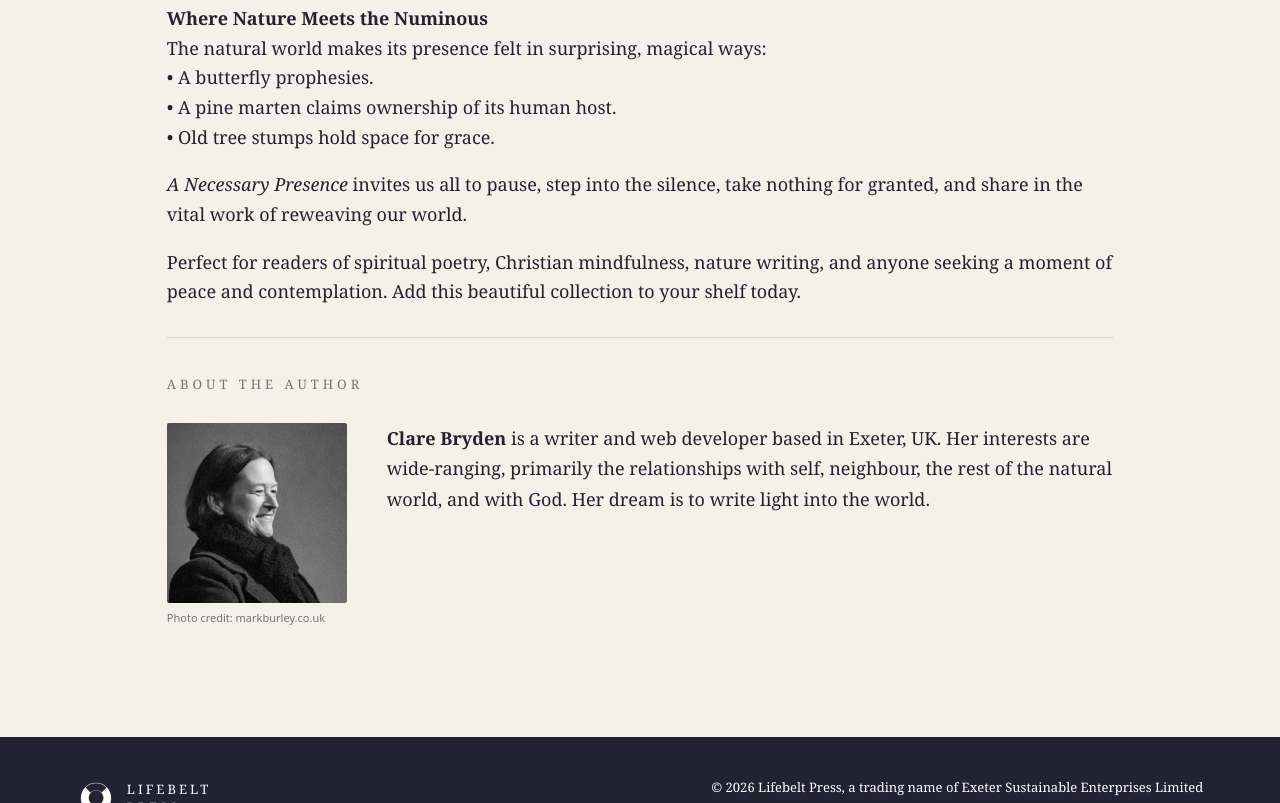
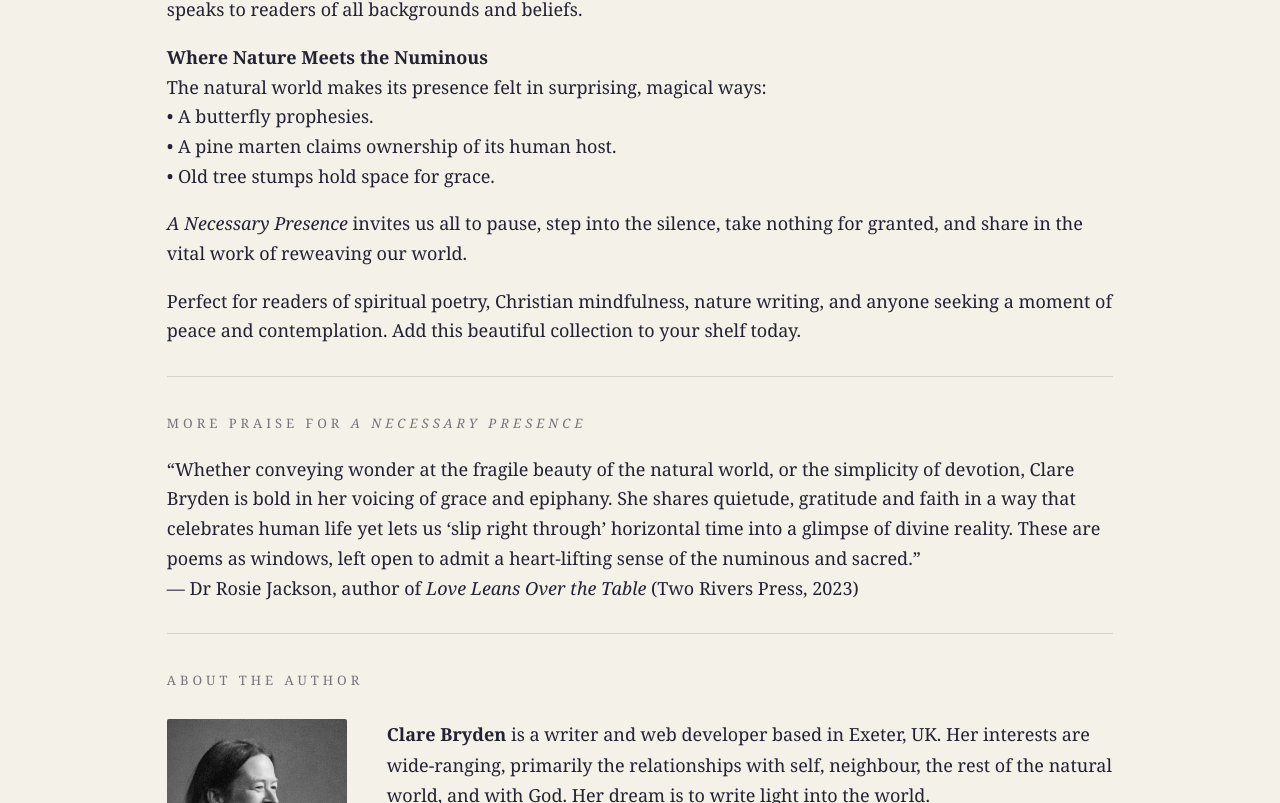
Before and after one commit to WebsitesAhoy/lifebeltpress, a plain HTML site: page a-necessary-presence.html in a window 1280 px wide. Shown: the part 1829-2632 px from the top of the page. Drawn offline with Linux system fonts and the light colour scheme.

Commit message:
Add files via upload

```diff
--- a/a-necessary-presence.html
+++ b/a-necessary-presence.html
@@ -81,12 +81,14 @@
 				<div class="purchase-grid">
 					<div class="purchase-card">
 						<h4>Standard Copy</h4>
+						<p class="price"><span class="postage">direct from</span> Lifebelt Press</p>
 						<p class="price">£7.00 <span class="postage">+ £1.50 P&P</span></p>
 						<a href="https://buy.stripe.com/7sYeV6gec1xCbbx73N2Fa00" class="checkout-btn-flat">Order</a>
 					</div>
 
 					<div class="purchase-card highlighted">
 						<h4>Signed Copy</h4>
+						<p class="price"><span class="postage">direct from</span> Lifebelt Press</p>
 						<p class="price">£9.00 <span class="postage">+ £1.50 P&P</span></p>
 						<a href="https://buy.stripe.com/8x228kaTSgsw2F1ewf2Fa04" class="checkout-btn-flat gold">Order</a>
 					</div>
@@ -148,6 +150,13 @@
 			<p>Perfect for readers of spiritual poetry, Christian mindfulness, nature writing, and anyone seeking a moment of peace and contemplation. Add this beautiful collection to your shelf today. </p>
 		</div>
 
+		<!-- Main Book Blurb Section -->
+		<div class="praise-section">
+			<span class="section-label">More praise for <em>A Necessary Presence</em></span>
+			<p>“Whether conveying wonder at the fragile beauty of the natural world, or the simplicity of devotion, Clare Bryden is bold in her voicing of grace and epiphany. She shares quietude, gratitude and faith in a way that celebrates human life yet lets us ‘slip right through’ horizontal time into a glimpse of divine reality. These are poems as windows, left open to admit a heart-lifting sense of the numinous and sacred.”<br />
+			— Dr Rosie Jackson, author of <em>Love Leans Over the Table</em> (Two Rivers Press, 2023)</p>
+		</div>
+
 		<!-- Author Profile Section with biog and photo -->
 		<div class="author-profile-section">
 			<span class="section-label">About the Author</span>
--- a/style.css
+++ b/style.css
@@ -302,7 +302,8 @@ footer p {
     margin-bottom: 20px;
 }
 
-.long-blurb-section {
+.long-blurb-section,
+.praise-section {
   border-top: 1px solid var(--line);
   margin-top: 30px;
   padding-top: 30px;
```
Lines whose indentation alone changed are shown as unchanged.
